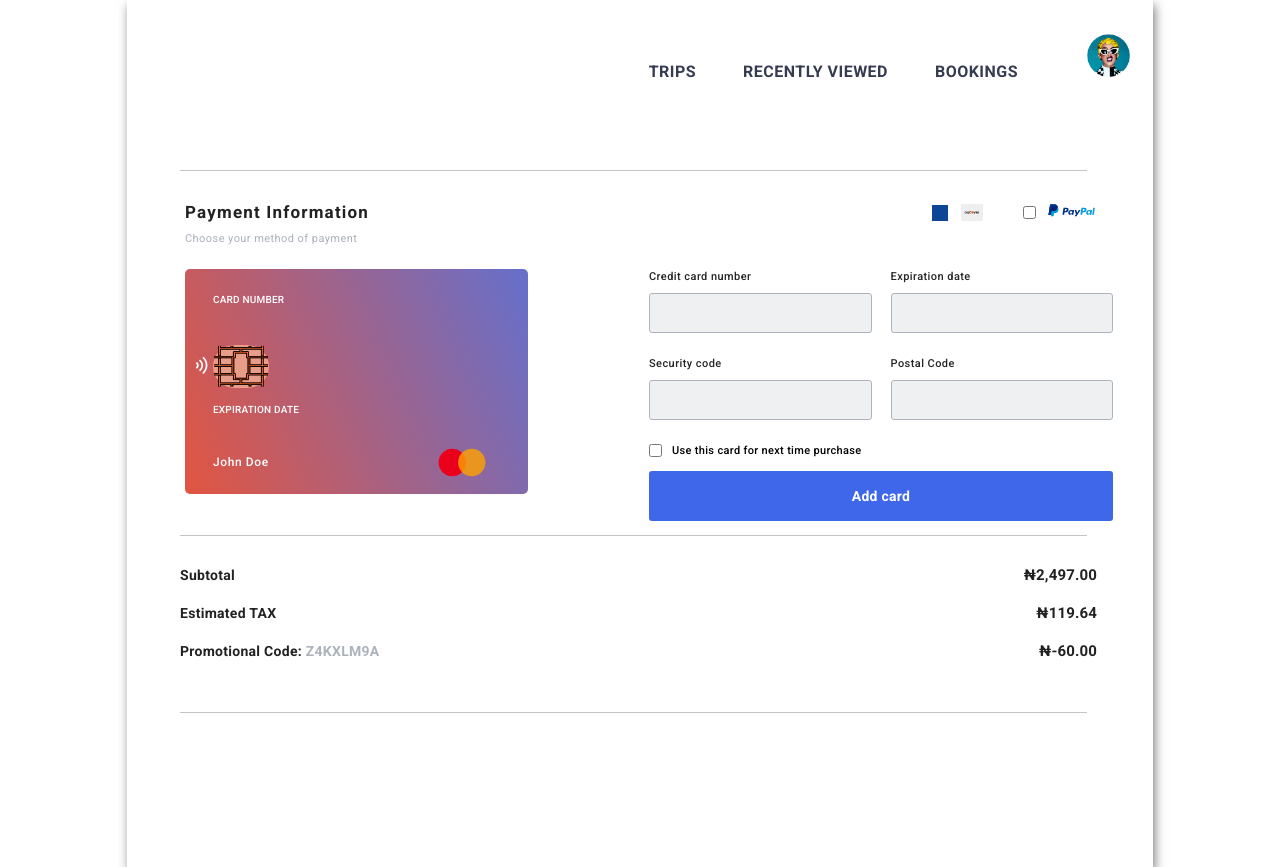
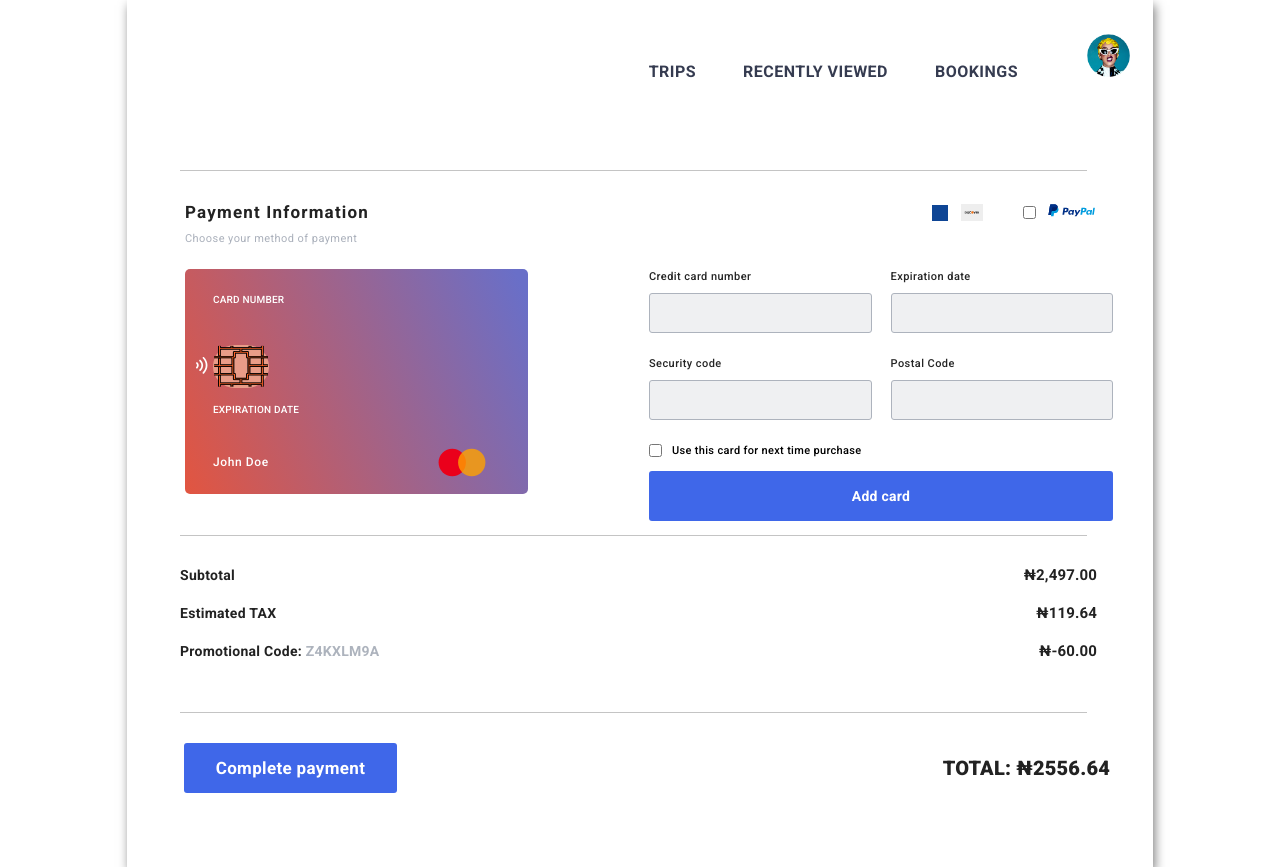
Before and after one commit to Jesuloba-world/ncktest, a React (Create React App) app: page / in a window 1280 px wide. Built offline with nearby package versions, Linux system fonts and the light colour scheme; some icons are missing.

Commit message:
completed

```diff
--- a/public/index.html
+++ b/public/index.html
@@ -1,15 +1,20 @@
 <!DOCTYPE html>
 <html lang="en">
-
 	<head>
 		<meta charset="utf-8" />
 		<link rel="icon" href="%PUBLIC_URL%/favicon.ico" />
 		<meta name="viewport" content="width=device-width, initial-scale=1" />
 		<meta name="theme-color" content="#000000" />
-  <meta name="NCK test" content="Web site created using create-react-app" />
-  <link rel="preconnect" href="https://fonts.googleapis.com">
-  <link rel="preconnect" href="https://fonts.gstatic.com" crossorigin>
-  <link href="https://fonts.googleapis.com/css2?family=Roboto:wght@400;500;700&display=swap" rel="stylesheet">
+		<meta
+			name="NCK test"
+			content="Web site created using create-react-app"
+		/>
+		<link rel="preconnect" href="https://fonts.googleapis.com" />
+		<link rel="preconnect" href="https://fonts.gstatic.com" crossorigin />
+		<link
+			href="https://fonts.googleapis.com/css2?family=Roboto:wght@400;500;700;900&display=swap"
+			rel="stylesheet"
+		/>
 		<link rel="manifest" href="%PUBLIC_URL%/manifest.json" />
 		<title>NCK test</title>
 	</head>
@@ -18,5 +23,4 @@
 		<noscript>You need to enable JavaScript to run this app.</noscript>
 		<div id="root"></div>
 	</body>
-
 </html>
--- a/src/App.js
+++ b/src/App.js
@@ -1,5 +1,5 @@
 import { Container } from "./containers";
-import { NavBar, HorizontalLine, Payment, Price } from "./components";
+import { NavBar, HorizontalLine, Payment, Price, Final } from "./components";
 
 function App() {
 	return (
@@ -10,6 +10,7 @@ function App() {
 			<HorizontalLine />
 			<Price />
 			<HorizontalLine />
+			<Final />
 		</Container>
 	);
 }
--- /dev/null
+++ b/src/components/Final/final.style.js
@@ -0,0 +1,32 @@
+import styled from "styled-components";
+
+export const Container = styled.div`
+	padding-top: 30px;
+	padding-inline: 57px 43px;
+	display: flex;
+	align-items: center;
+	justify-content: space-between;
+`;
+
+export const PayButton = styled.button`
+	width: 213px;
+	height: 50px;
+	background: #3f67e9;
+	border-radius: 3px;
+	border: none;
+
+	font-weight: 600;
+	font-size: 17px;
+	line-height: 20px;
+	letter-spacing: 0.02em;
+	color: #ffffff;
+`;
+
+export const Total = styled.p`
+	font-weight: 900;
+	font-size: 20px;
+	line-height: 23px;
+	letter-spacing: 0.01em;
+
+	color: #222;
+`;
--- /dev/null
+++ b/src/components/Final/index.jsx
@@ -0,0 +1,10 @@
+import { Container, PayButton, Total } from "./final.style";
+
+export const Final = () => {
+	return (
+		<Container>
+			<PayButton>Complete payment</PayButton>
+			<Total>TOTAL: &#8358;2556.64</Total>
+		</Container>
+	);
+};
--- a/src/components/index.js
+++ b/src/components/index.js
@@ -2,3 +2,4 @@ export { NavBar } from "./NavBar";
 export { HorizontalLine } from "./HorizontalLine";
 export { Payment } from "./Payment";
 export { Price } from "./Price";
+export { Final } from "./Final";
```
Lines whose indentation alone changed are shown as unchanged.
